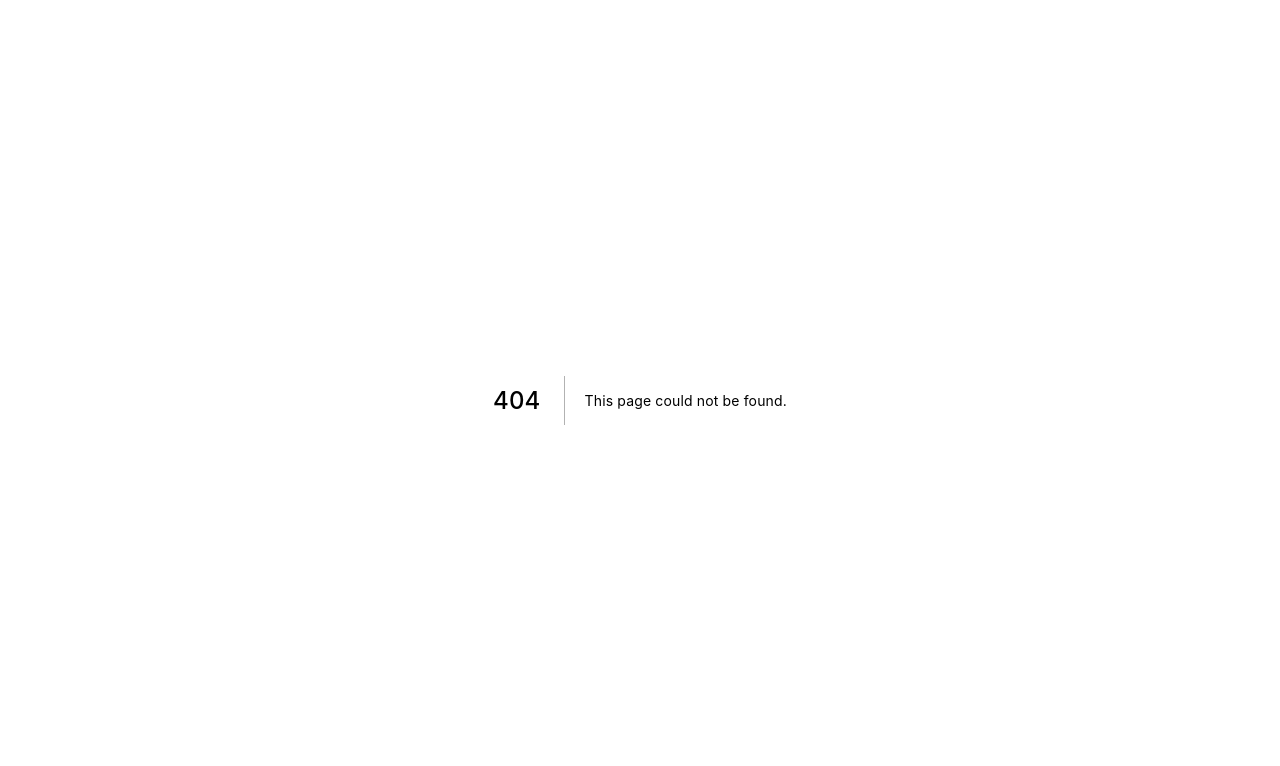
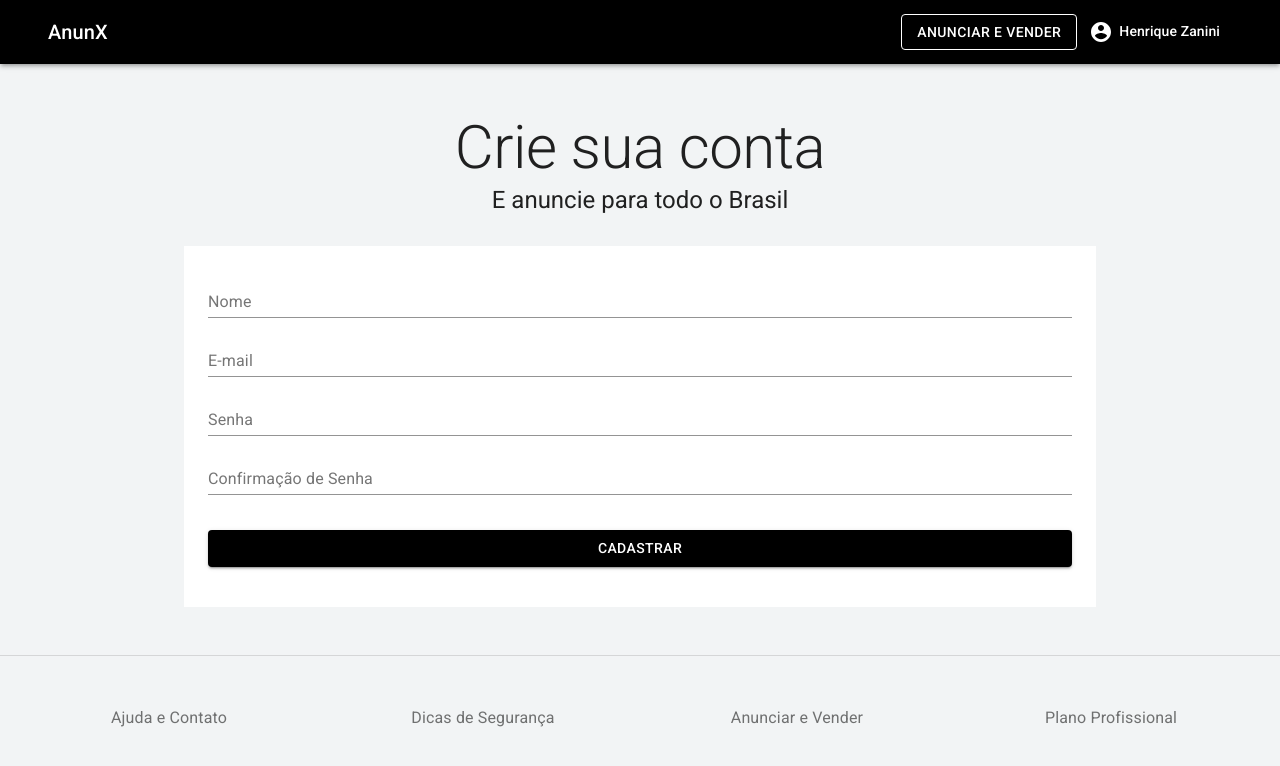
Before and after one commit to HenriqueBZ/anunx, a Next.js app: page /auth/signup in a window 1280 px wide. Before the commit this address had no page. Shown: the top 766 px of the page. Built offline with nearby package versions, Linux system fonts and the light colour scheme.

Commit message:
adicionando pagina de signup

```diff
--- /dev/null
+++ b/pages/auth/signup/formValues.js
@@ -0,0 +1,27 @@
+import * as yup from 'yup'
+
+const initialValues = {
+    name:'',
+    email: '',
+    password: '',
+    passwordConf: '',
+}
+
+const validationSchema = yup.object().shape({
+    name: yup.string()
+        .required('Campo obrigatório'),
+    email: yup.string()
+        .email('Digite um email válido')
+        .required('Campo obrigatório'),
+    password: yup.string()
+        .min(6, 'Mínimo de 6 caracteres')
+        .required('Campo obrigatório'),
+    passwordConf: yup.string()
+        .required('Campo obrigatório')
+        .oneOf([yup.ref('password'), null], 'As senhas precisam ser iguais'),
+})
+
+ export {
+     initialValues,
+     validationSchema,
+ }
--- /dev/null
+++ b/pages/auth/signup/index.js
@@ -0,0 +1,122 @@
+import  { Formik } from 'formik'
+import TemplateDefault from '../../../src/templates/Default'
+
+import {
+    Box,
+    Container,
+    Typography,
+    FormControl,
+    InputLabel,
+    Input,
+    FormHelperText,
+    Button,
+} from '@material-ui/core'
+
+import { initialValues, validationSchema } from './formValues'
+import useStyles from './styles'
+
+const Signup = () => {
+    const classes = useStyles()
+
+    return (
+        <TemplateDefault>
+            <Container maxWidth="sm" component="main" className={classes.container}>
+                <Typography component="h1" variant="h2" align="center" color="textPrimary">
+                    Crie sua conta
+                </Typography>
+                <Typography component="h5" variant="h5" align="center" color="textPrimary">
+                    E anuncie para todo o Brasil
+                </Typography>
+            </Container>
+
+            <Container maxWidth="md">
+                <Box className={classes.box}>
+                    <Formik
+                        initialValues={initialValues}
+                        validationSchema={validationSchema}
+                        onSubmit={(values) => {
+                            console.log('Ok, formulário enviado', values)
+                        }}
+                    >
+                        {
+                            ({
+                                touched,
+                                values,
+                                errors,
+                                handleChange,
+                                handleSubmit,
+                            }) => {
+                                return (
+                                    <form onSubmit={handleSubmit}>
+                                        <FormControl fullWidth error={errors.name && touched.name} className={classes.formControl}>
+                                            <InputLabel>Nome</InputLabel>
+                                            <Input
+                                                name="name"
+                                                value={values.name}
+                                                onChange={handleChange}
+                                            />
+                                            <FormHelperText>
+                                                {errors.name && touched.name ? errors.name : null}
+                                            </FormHelperText>
+                                        </FormControl>
+
+                                        <FormControl fullWidth error={errors.email && touched.email} className={classes.formControl}>
+                                            <InputLabel>E-mail</InputLabel>
+                                            <Input
+                                                name="email"
+                                                type="email"
+                                                value={values.email}
+                                                onChange={handleChange}
+                                            />
+                                            <FormHelperText>
+                                                {errors.email && touched.email ? errors.email : null}
+                                            </FormHelperText>
+                                        </FormControl>
+
+                                        <FormControl fullWidth error={errors.password && touched.password} className={classes.formControl}>
+                                            <InputLabel>Senha</InputLabel>
+                                            <Input
+                                                name="password"
+                                                type="password"
+                                                value={values.password}
+                                                onChange={handleChange}
+                                            />
+                                            <FormHelperText>
+                                                {errors.password && touched.password ? errors.password : null}
+                                            </FormHelperText>
+                                        </FormControl>
+
+                                        <FormControl fullWidth error={errors.passwordConf && touched.passwordConf} className={classes.formControl}>
+                                            <InputLabel>Confirmação de Senha</InputLabel>
+                                            <Input
+                                                name="passwordConf"
+                                                type="password"
+                                                value={values.passwordConf}
+                                                onChange={handleChange}
+                                            />
+                                            <FormHelperText>
+                                                {errors.passwordConf && touched.passwordConf ? errors.passwordConf : null}
+                                            </FormHelperText>
+                                        </FormControl>
+
+                                        <Button
+                                            type="submit"
+                                            fullWidth
+                                            variant="contained"
+                                            color="primary"
+                                            className={classes.submit}
+                                        >
+                                            Cadastrar
+                                        </Button>
+                                    </form>
+                                )
+                            }
+                        }
+                    </Formik>
+                </Box>
+            </Container>
+        </TemplateDefault>
+    )
+}
+
+export default Signup
--- /dev/null
+++ b/pages/auth/signup/styles.js
@@ -0,0 +1,19 @@
+import { makeStyles } from "@material-ui/core"
+
+const useStyles = makeStyles((theme) => ({
+    container: {
+        marginBottom: 30
+    },
+    box: {
+        backgroundColor: theme.palette.background.white,
+        padding: theme.spacing(3),
+    },
+    formControl: {
+        marginBottom: theme.spacing(1),
+    },
+    submit: {
+        margin: theme.spacing(3, 0, 2),
+    },
+}))
+
+export default useStyles
--- a/src/components/FileUpload/index.js
+++ b/src/components/FileUpload/index.js
@@ -36,7 +36,7 @@
     return (
         <>
             <Typography component="h6" variant="h6" color={errors && touched ? 'error' : 'textPrimary'}>
-                                                Imagens
+                Imagens
             </Typography>
             <Typography component="div" variant="body2" color={errors && touched ? 'error' : 'textPrimary'}>
                 A primeira imagem é a foto principal do seu anúncio.
```
